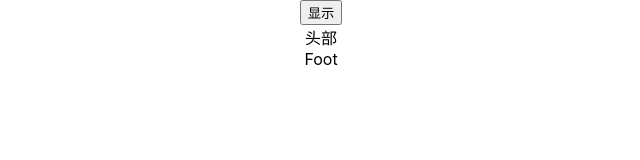
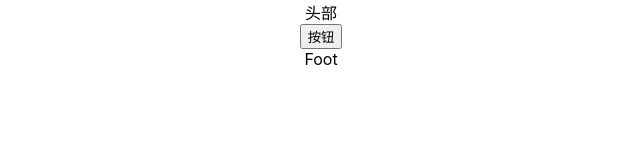
Before and after one commit to Deathlotuspenta/MyStudyReactByChatGPT, a React (Create React App) app: page / in a window 1280 px wide. Shown: the top 160 px of the page, without its empty margins (319-959 px from the left). Built offline with nearby package versions, Linux system fonts and the light colour scheme.

Commit message:
day2学会参数传递

```diff
--- a/src/App.js
+++ b/src/App.js
@@ -7,10 +7,15 @@ import { useState } from 'react';
 
 function App() {
   const [showList,setShowList] = useState(false);
+
+
+function changeIsHidden(value) {
+  setShowList(!value);
+}
+
   return (
     <div className="App">
-      <button onClick={() => setShowList(!showList)}>{showList ? '隐藏' : '显示'}</button>
-      <Header />
+      <Header showList={showList} onToggle={changeIsHidden} />
       {showList && <List />}
       <Foot />
     </div>
--- a/src/components/Header.tsx
+++ b/src/components/Header.tsx
@@ -1,8 +1,12 @@
 import React from "react";
 
-const Header: React.FC = () => {
-    return(
-        <div>头部</div>
+const Header: React.FC<{ showList: boolean; onToggle: (value: boolean) => void }> = ({ showList, onToggle }) => {
+    return (
+        <div>
+            头部
+            <br/>
+            <button onClick={() => onToggle(showList)}>按钮</button>
+        </div>
     )
 }
 
```
